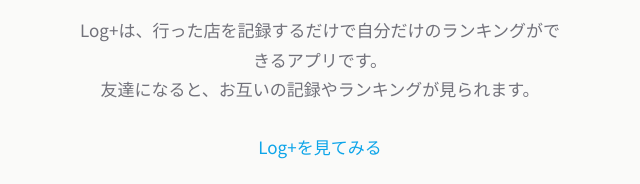
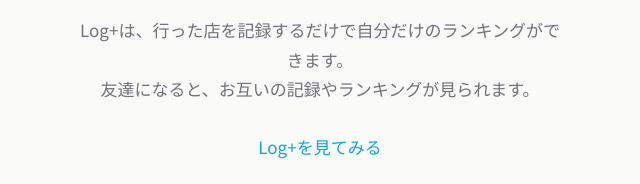
Before and after one commit to nowapuri/logplus-site, a plain HTML site: page 404.html in a window 1280 px wide. Shown: the part 277-461 px from the top of the page, 320-960 px from the left. Drawn offline with Linux system fonts and the light colour scheme.

Commit message:
招待ページの本文を簡潔に修正

```diff
--- a/404.html
+++ b/404.html
@@ -25,7 +25,7 @@
     <div class="wrap">
       <h1>友達があなたをLog+に<br />招待しています。</h1>
       <p class="lede">
-        Log+は、行った店を記録するだけで自分だけのランキングができるアプリです。<br />友達になると、お互いの記録やランキングが見られます。
+        Log+は、行った店を記録するだけで自分だけのランキングができます。<br />友達になると、お互いの記録やランキングが見られます。
       </p>
       <p class="lede" style="margin-top: 28px;">
         <a href="/">Log+を見てみる</a>
```
